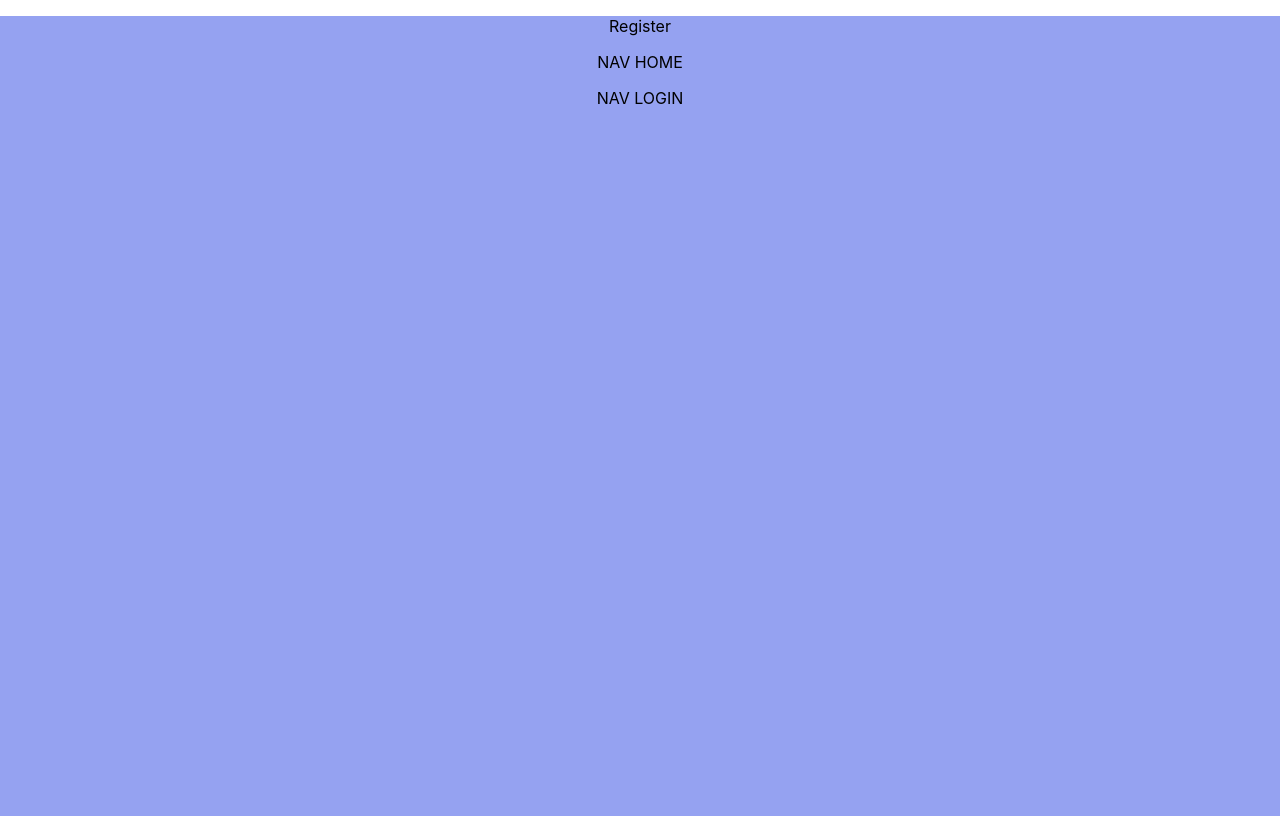
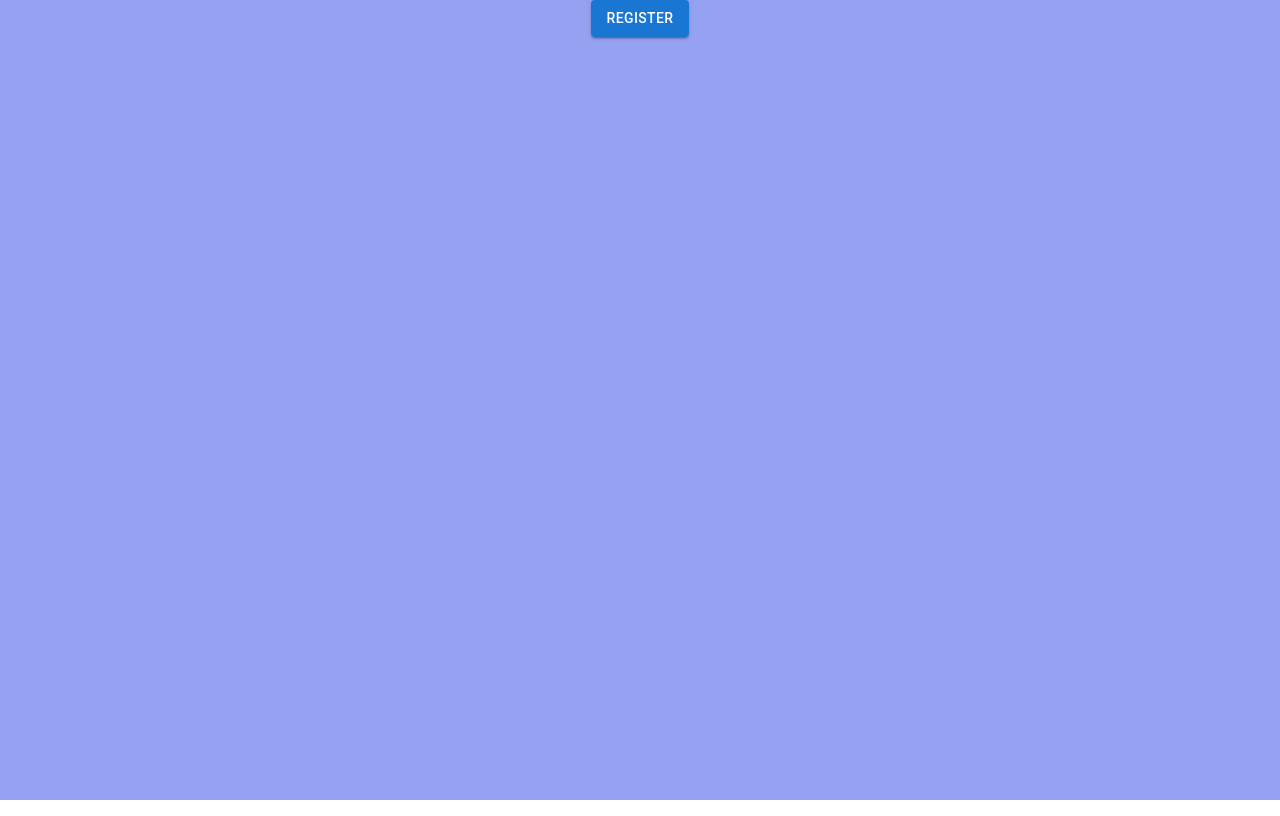
Before and after one commit to keydian/musicbeat, a React (Create React App) app: page /register in a window 1280 px wide. Built offline with nearby package versions, Linux system fonts and the light colour scheme.

Commit message:
fixed header stuff

```diff
--- a/src/components/Login.tsx
+++ b/src/components/Login.tsx
@@ -5,6 +5,8 @@ import TextField from '@mui/material/TextField';
 import Box from '@mui/material/Box';
 import '../styles/Login.css'
 import { Button } from "@mui/material";
+import { dispatch_to_props, state_to_props } from "../redux/redux";
+import { connect } from "react-redux";
 
 function Login() {
     const [login, setLogin] = useState<LoginCreds>({ username: "", pwd: "" });
@@ -39,11 +41,12 @@ function Login() {
     }
 
     return (
-        <div className="LoginForm">
+        <div className="LoginWrapper">
                 <Box
                     component="form"
                     noValidate
                     autoComplete="off"
+                    className="LoginForm"
                 >
                     <TextField
                         required
@@ -76,4 +79,4 @@ function Login() {
     )
 }
 
-export default Login
+export default connect(state_to_props, dispatch_to_props)(Login)
--- a/src/components/Register.tsx
+++ b/src/components/Register.tsx
@@ -1,16 +1,25 @@
 import React from "react"
+import { connect } from "react-redux";
 import { useNavigate } from "react-router";
+import { dispatch_to_props, state_to_props } from "../redux/redux";
+import '../styles/Register.css'
+import { Button } from "@mui/material";
 
 function Register() {
     let navigate = useNavigate();
 
     return (
-        <div>
-            <p>Register</p>
-            <p onClick={() => {navigate("/")}}>NAV HOME</p>
-            <p onClick={() => {navigate("/login")}}>NAV LOGIN</p>
+        <div className="RegisterWrapper">
+            <div className="RegisterForm">
+            <Button
+            variant="contained"
+            className="RegisterButton"
+            onClick={() => { console.log("register submit") }}
+            >Register
+            </Button>
+            </div>
         </div>
     )
 }
 
-export default Register
+export default connect(state_to_props, dispatch_to_props)(Register)
--- a/src/styles/Homepage.css
+++ b/src/styles/Homepage.css
@@ -1,9 +1,7 @@
-.Homepage{
 
-}
 
 .HeaderText1{
-    margin-top: 25vh !important;
+    padding-top: 25vh !important;
 }
 
 .HomepageButton{
--- a/src/styles/Login.css
+++ b/src/styles/Login.css
@@ -5,5 +5,5 @@
 }
 
 .LoginForm{
-    margin-top: 25vh !important;
+    padding-top: 25vh;
 }
--- /dev/null
+++ b/src/styles/Register.css
@@ -0,0 +1,3 @@
+.RegisterForm {
+
+}
```
Also changed, not shown: src/App.tsx (+8 -8 lines). Lines whose indentation alone changed are shown as unchanged.
